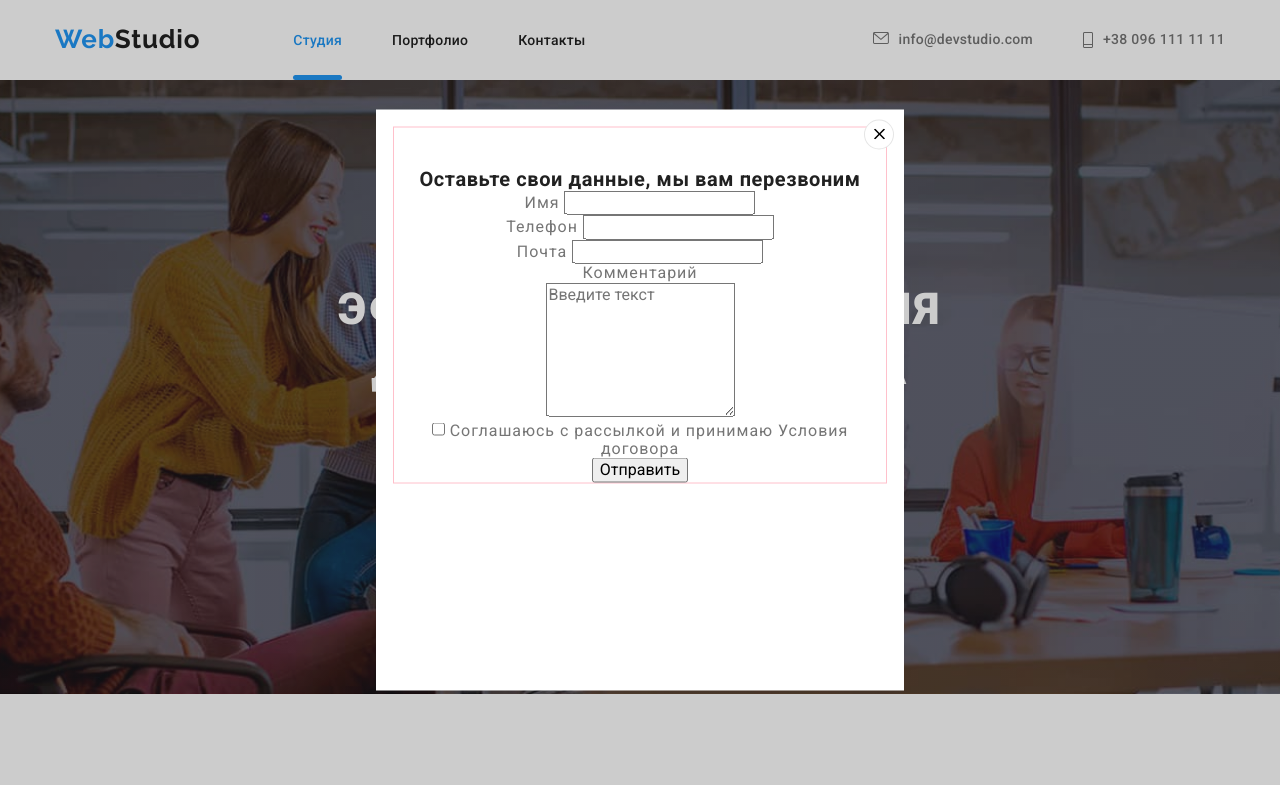
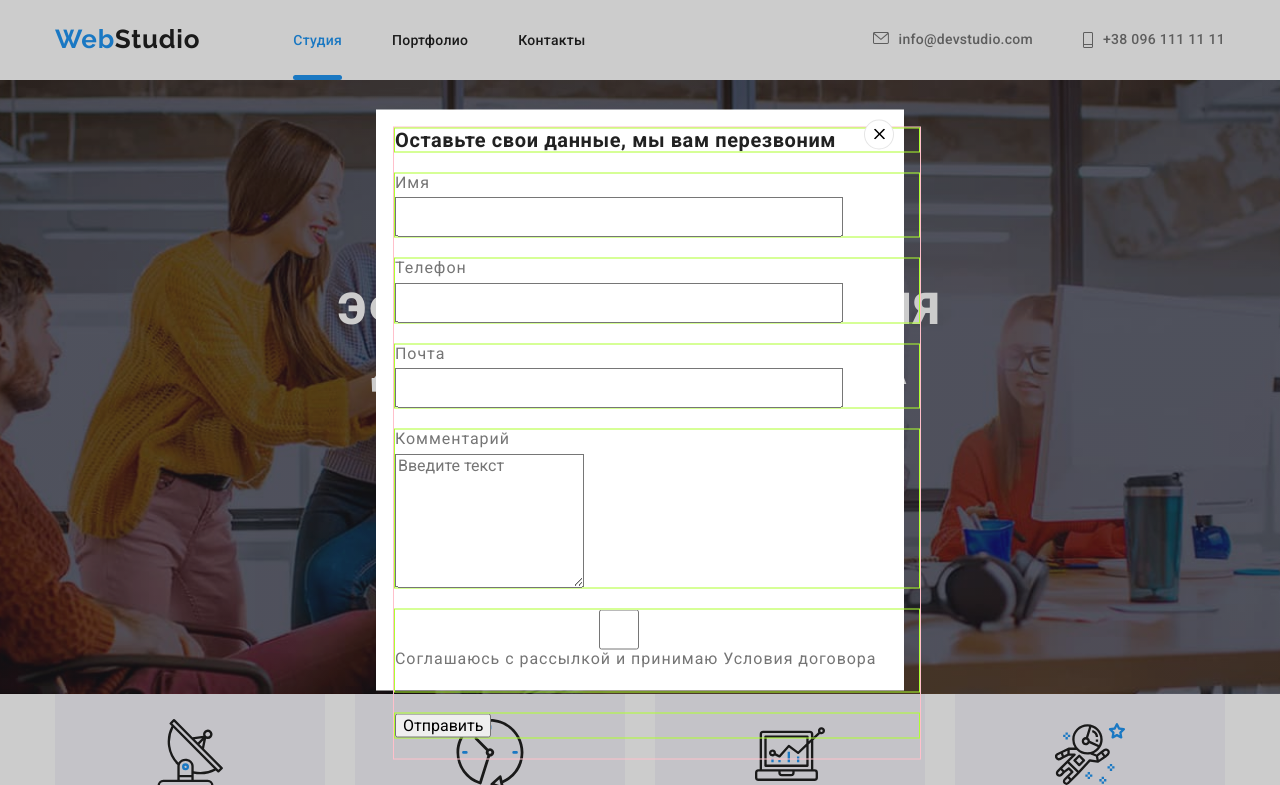
Before and after one commit to YuriiT2007/goit-markup-hw-06, a plain HTML site: page index.html in a window 1280 px wide. Both pictures are taken after a click on the button "Заказать услугу". Shown: the top 785 px of the page. Drawn offline with nearby package versions, Linux system fonts and the light colour scheme.

Commit message:
алрл

```diff
--- a/css/style.css
+++ b/css/style.css
@@ -297,12 +297,31 @@ body {
   width: 11px;
   height: 11px;
 }
+
+
 .formfild {
   border: 1px solid pink;
-  width: auto;
+  width: 528px;
   height: auto;
+  margin-left: auto;
+  margin-right: auto;
 }
-.modform {
+.form-grup {
+  border: 1px solid greenyellow;
+  margin-bottom: 20px;
+  display: flex;
+  flex-direction: column;
+  align-items: flex-start;
+}
+.form-grup input {
+  padding-left: 0px;
+  width: 448px;
+  height: 40px;
+}
+.form-grup label {
+  margin-bottom: 5px;
+}
+.form-grup .modform {
   font-family: Roboto;
   font-weight: bold;
   font-size: 20px;
@@ -310,7 +329,16 @@ body {
   text-align: center;
   letter-spacing: 0.03em;
   color: #212121;
-  margin-top: 40px;
+}
+.testone {
+  position: relative;
+}
+/* .fon {
+  position: absolute;
+  width: 12px;
+  height: 12px;
+  left: 0;
+  bottom: 0; */
 }
 /*------------разметка  solutions and----------*/
 /*------------разметка vlastivosti----------*/
--- a/index.html
+++ b/index.html
@@ -77,37 +77,57 @@
 <div class="backdrop is-hidden" data-modal>
 <div class="modal">
 
-<p >
-  <form class="formfild">
-    <p class="modform">Оставьте свои данные, мы вам перезвоним</p>
-
-<label for="name">Имя</label>
-<input type="text" name="name" id="name" autofocus="on"><br>
-
-
-<label for="name">Телефон</label>
-<input type="tel" name="tel" id="tel"><br>
-
-
-<label for="name">Почта</label>
-<input type="email" name="mail" id="mail"><br>
-
-
-<label for="comment">Комментарий</label> <br>
-<textarea name="comment" id="comment" cols="" rows="7"
-placeholder="Введите текст"
-></textarea><br>
 
 
 
 
 
+  <form class="formfild">
+
+    <div class="form-grup">
+    <p class="modform">Оставьте свои данные, мы вам перезвоним</p>
+    </div>
+
+<div class="form-grup">
+<label for="name">Имя</label>
+<input  type="text" class="testone kyky" name="name" id="name" >
+<!-- <svg class="fon">
+
+  <use href="/images/symbol-newt.svg#icon-mail"></use>
+
+</svg> -->
+</div>
+
+<div class="form-grup">
+<label for="name">Телефон</label>
+<input type="tel" name="tel" id="tel">
+</div>
+
+<div class="form-grup">
+<label for="name">Почта</label>
+<input type="email" name="mail" id="mail">
+</div>
+
+<div class="form-grup">
+<label for="comment">Комментарий</label>
+<textarea name="comment" id="comment" cols="" rows="7"
+placeholder="Введите текст"
+></textarea>
+</div>
+
+
+
+<div class="form-grup">
 <input type="checkbox" name="policy" id="policy">
 <label for="policy">Соглашаюсь с рассылкой и принимаю Условия договора</label> <br>
+</div>
+
+<div class="form-grup">
 <button type="submit">Отправить</button>
+</div>
 
   </form>
-</p>
+
 
 
 <button data-modal-close class="closebat">
```
Also changed, not shown: images/symbol-newt.svg (added).
